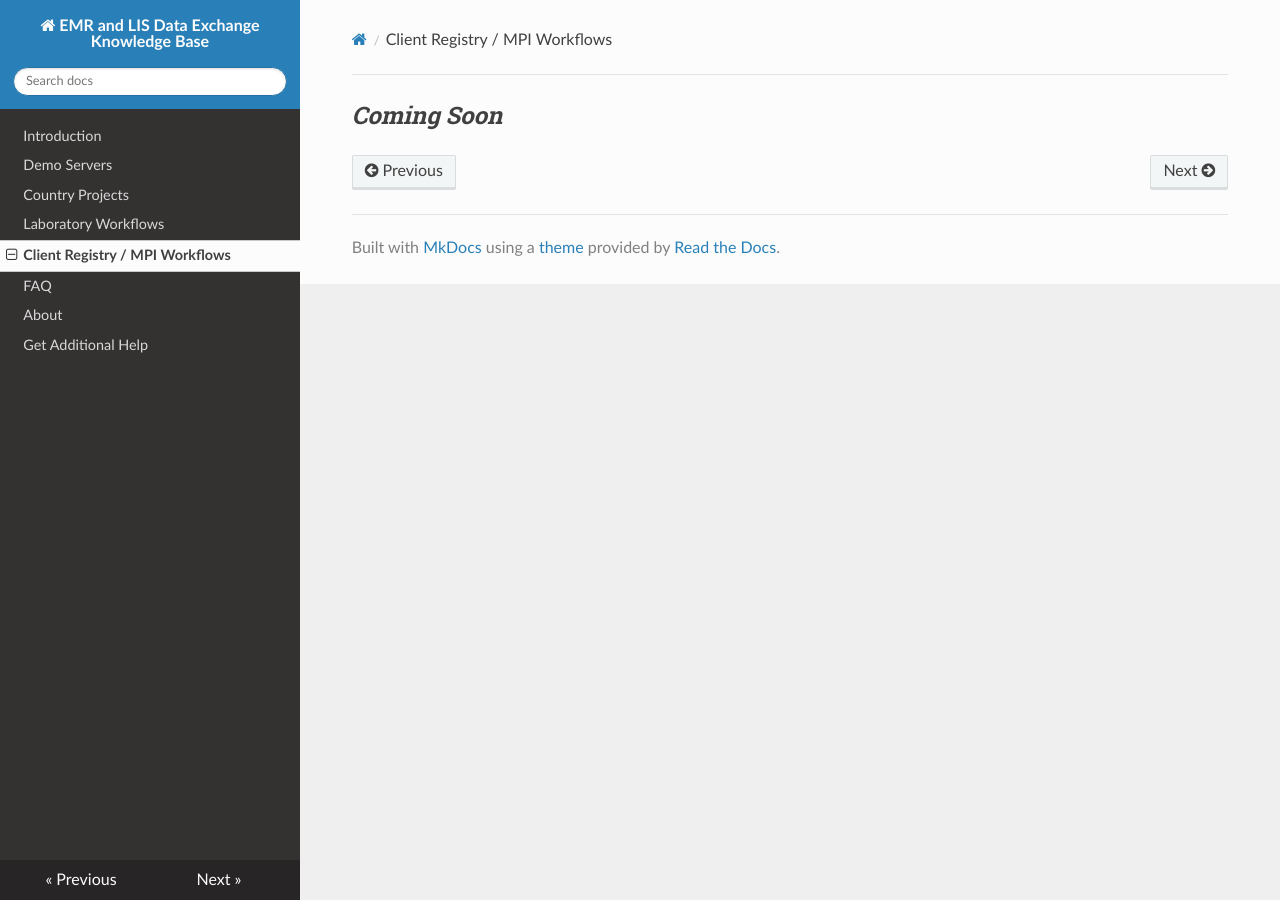
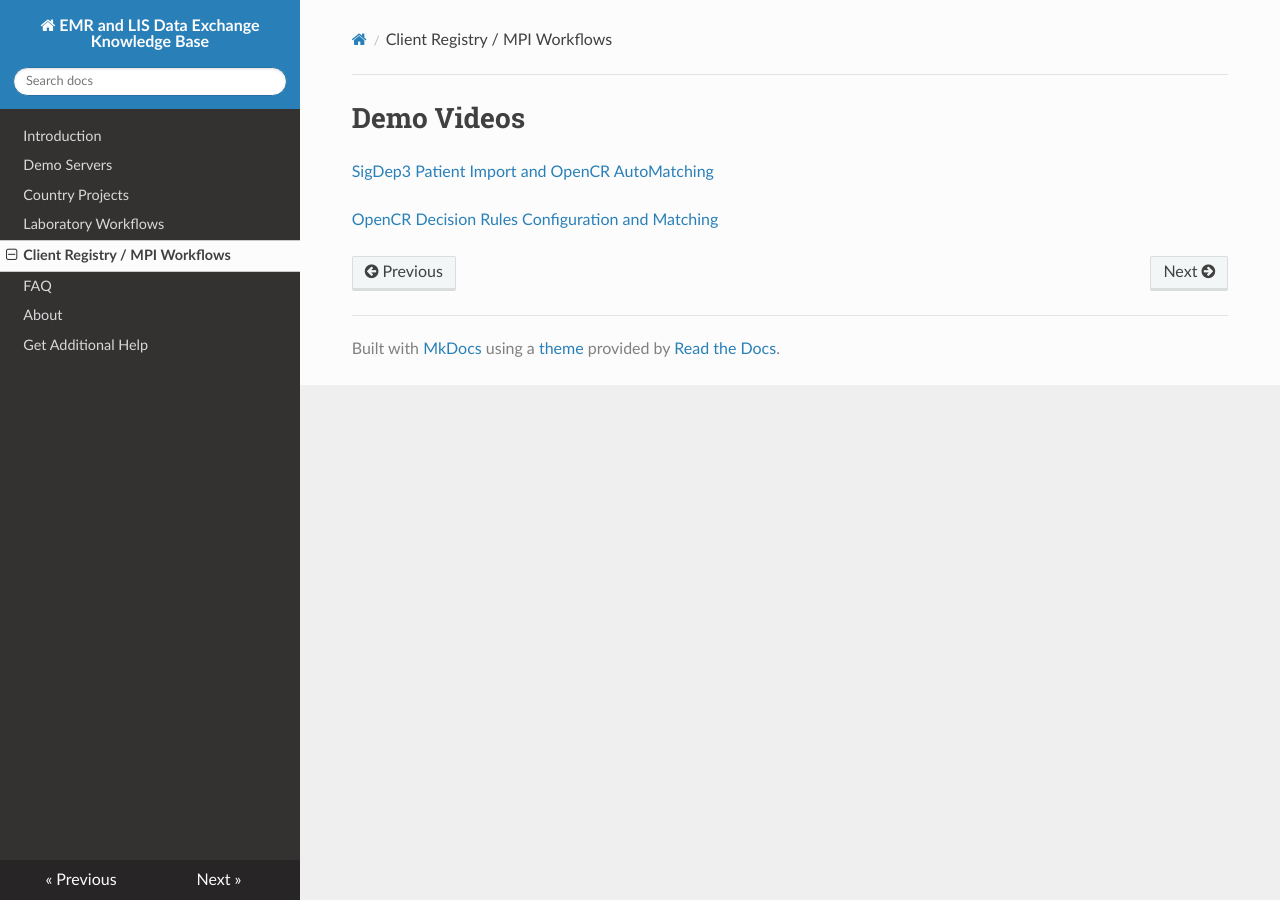
Before and after one commit to I-TECH-UW/healthinformationexchange, an MkDocs documentation site: the page built from docs/mpi-workflows.md, in a window 1280 px wide. Built offline with MkDocs 1.6.1, drawn with Linux system fonts in a browser that asks for light colours; nearby versions of some CDN libraries.

Commit message:
update to add demo videos

```diff
--- a/docs/mpi-workflows.md
+++ b/docs/mpi-workflows.md
@@ -1 +1,4 @@
-## *Coming Soon*
+# Demo Videos
+{%
+    include-markdown 'mpi-workflows/demos.md'
+%}
--- a/docs/mpi-workflows/demos.md
+++ b/docs/mpi-workflows/demos.md
@@ -0,0 +1,3 @@
+[SigDep3 Patient Import and OpenCR AutoMatching](https://youtu.be/SBOdDHTRCmA)
+
+[OpenCR Decision Rules Configuration and Matching](https://youtu.be/gOT8j6eUq1k)
```
Also changed, not shown: docs/demo-directory.md (+3 -3 lines).
